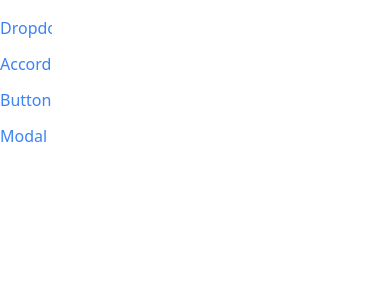
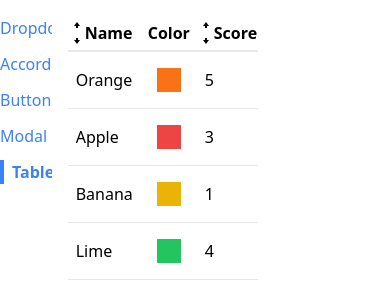
Before and after one commit to RafaelBartKings/comps-react, a React (Create React App) app: page /table in a window 390 px wide. Shown: the top 302 px of the page. Built offline with nearby package versions, Linux system fonts and the light colour scheme.

Commit message:
added-sortableTable

```diff
--- a/src/App.js
+++ b/src/App.js
@@ -5,6 +5,7 @@
 import ButtonPage from './pages/ButtonPage';
 import './index.css';
 import ModalPage from './pages/ModalPage';
+import TablePage from './pages/TablePage';
 
 function App() {
    return (
@@ -23,6 +24,9 @@
             <Route path="/modal">
                <ModalPage />
             </Route>
+            <Route path="/table">
+               <TablePage />
+            </Route>
          </div>
       </div>
    );
--- a/src/components/Sidebar.js
+++ b/src/components/Sidebar.js
@@ -5,7 +5,8 @@
       { label: 'Dropdown', path: '/' },
       { label: 'Accordion', path: '/accordion' },
       { label: 'Buttons', path: '/buttons' },
-      { label: 'Modal', path: '/modal' }
+      { label: 'Modal', path: '/modal' },
+      { label: 'Table', path: '/table' }
    ];
 
    const renderedLinks = links.map(link => {
--- /dev/null
+++ b/src/components/SortableTable.js
@@ -0,0 +1,105 @@
+import { useState } from 'react';
+import { GoArrowSmallDown, GoArrowSmallUp } from 'react-icons/go';
+import Table from './Table';
+
+function SortableTable(props) {
+   const [sortOrder, setSortOrder] = useState(null);
+   const [sortBy, setSortBy] = useState(null);
+   const { config, data } = props;
+
+   const handleClick = label => {
+      if (sortBy && label !== sortBy) {
+         setSortOrder('asc');
+         setSortBy(label);
+         return;
+      }
+
+      if (sortOrder === null) {
+         setSortOrder('asc');
+         setSortBy(label);
+      } else if (sortOrder === 'asc') {
+         setSortOrder('desc');
+         setSortBy(label);
+      } else if (sortOrder === 'desc') {
+         setSortOrder(null);
+         setSortBy(null);
+      }
+   };
+
+   const updatedConfig = config.map(column => {
+      if (!column.sortValue) {
+         return column;
+      }
+
+      return {
+         ...column,
+         header: () => (
+            <th
+               className="cursor-pointer hover:bg-gray-100"
+               onClick={() => handleClick(column.label)}
+            >
+               <div className="flex items-center">
+                  {getIcons(column.label, sortBy, sortOrder)}
+                  {column.label}
+               </div>
+            </th>
+         )
+      };
+   });
+
+   let sortedData = data;
+   if (sortOrder && sortBy) {
+      const { sortValue } = config.find(column => column.label === sortBy);
+      sortedData = [...data].sort((a, b) => {
+         const valueA = sortValue(a);
+         const valueB = sortValue(b);
+
+         const reverseOrder = sortOrder === 'asc' ? 1 : -1;
+
+         if (typeof valueA === 'string') {
+            return valueA.localeCompare(valueB) * reverseOrder;
+         } else {
+            return (valueA - valueB) * reverseOrder;
+         }
+      });
+   }
+
+   return (
+      <div>
+         <Table {...props} data={sortedData} config={updatedConfig} />
+      </div>
+   );
+}
+
+function getIcons(label, sortBy, sortOrder) {
+   if (label !== sortBy) {
+      return (
+         <div>
+            <GoArrowSmallUp />
+            <GoArrowSmallDown />
+         </div>
+      );
+   }
+
+   if (sortOrder === null) {
+      return (
+         <div>
+            <GoArrowSmallUp />
+            <GoArrowSmallDown />
+         </div>
+      );
+   } else if (sortOrder === 'asc') {
+      return (
+         <div>
+            <GoArrowSmallUp />
+         </div>
+      );
+   } else if (sortOrder === 'desc') {
+      return (
+         <div>
+            <GoArrowSmallDown />
+         </div>
+      );
+   }
+}
+export default SortableTable;
--- /dev/null
+++ b/src/components/Table.js
@@ -0,0 +1,37 @@
+import { Fragment } from 'react';
+
+function Table({ data, config, keyFn }) {
+   const renderedHeaders = config.map(column => {
+      if (column.header) {
+         return <Fragment key={column.label}>{column.header()}</Fragment>;
+      }
+      return <th key={column.label}>{column.label}</th>;
+   });
+
+   const renderedRows = data.map(rowData => {
+      const renderedCells = config.map(column => {
+         return (
+            <td className="p-2" key={column.label}>
+               {column.render(rowData)}
+            </td>
+         );
+      });
+
+      return (
+         <tr className="border-b" key={keyFn(rowData)}>
+            {renderedCells}
+         </tr>
+      );
+   });
+
+   return (
+      <table className="table-auto border-spacing-2">
+         <thead>
+            <tr className="border-b-2">{renderedHeaders}</tr>
+         </thead>
+         <tbody>{renderedRows}</tbody>
+      </table>
+   );
+}
+
+export default Table;
--- /dev/null
+++ b/src/pages/TablePage.js
@@ -0,0 +1,40 @@
+// import Table from '../components/Table';
+import SortableTable from '../components/SortableTable';
+
+function TablePage() {
+   const data = [
+      { name: 'Orange', color: 'bg-orange-500', score: 5 },
+      { name: 'Apple', color: 'bg-red-500', score: 3 },
+      { name: 'Banana', color: 'bg-yellow-500', score: 1 },
+      { name: 'Lime', color: 'bg-green-500', score: 4 }
+   ];
+
+   const config = [
+      {
+         label: 'Name',
+         render: fruit => fruit.name,
+         sortValue: fruit => fruit.name
+      },
+      {
+         label: 'Color',
+         render: fruit => <div className={`p-3 m-2 ${fruit.color}`} />
+      },
+      {
+         label: 'Score',
+         render: fruit => fruit.score,
+         sortValue: fruit => fruit.score
+      },
+   ];
+
+   const keyFn = fruit => {
+      return fruit.name;
+   };
+
+   return (
+      <div>
+         <SortableTable data={data} config={config} keyFn={keyFn} />
+      </div>
+   );
+}
+
+export default TablePage;
```
